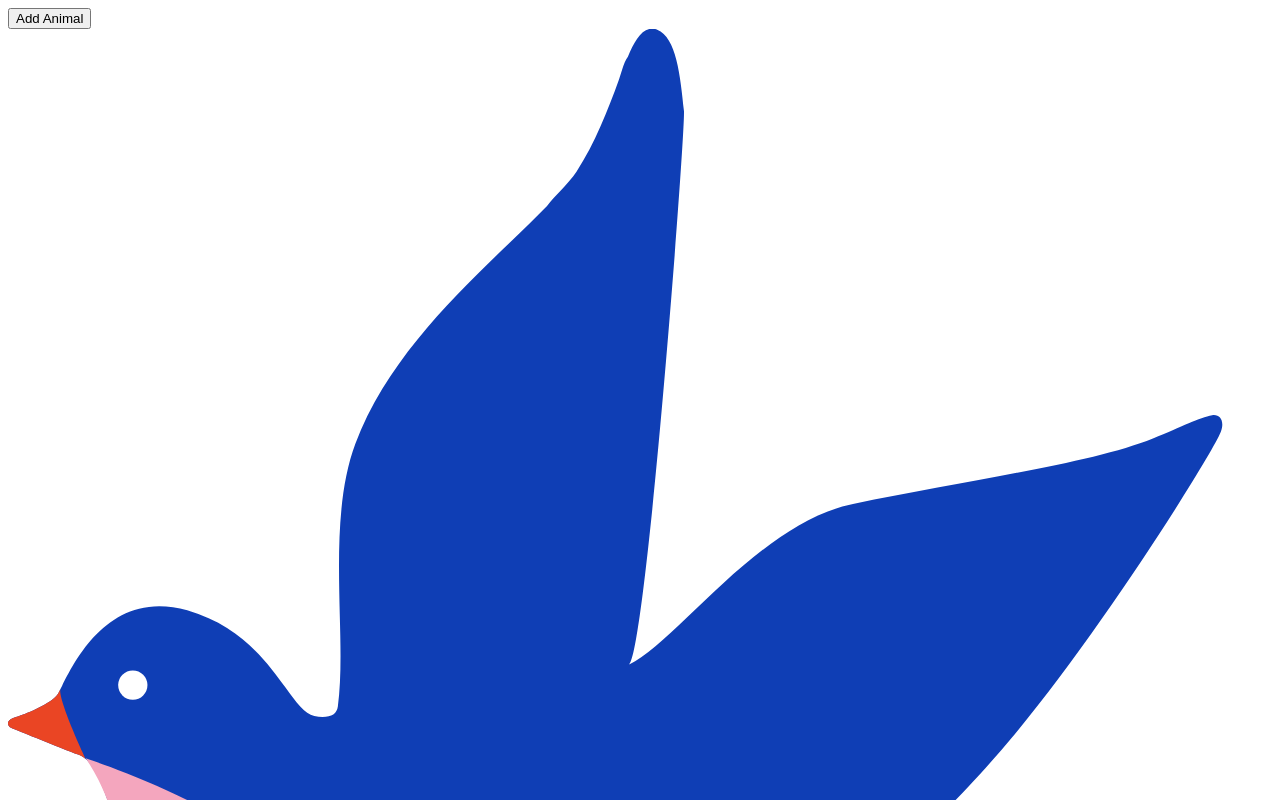
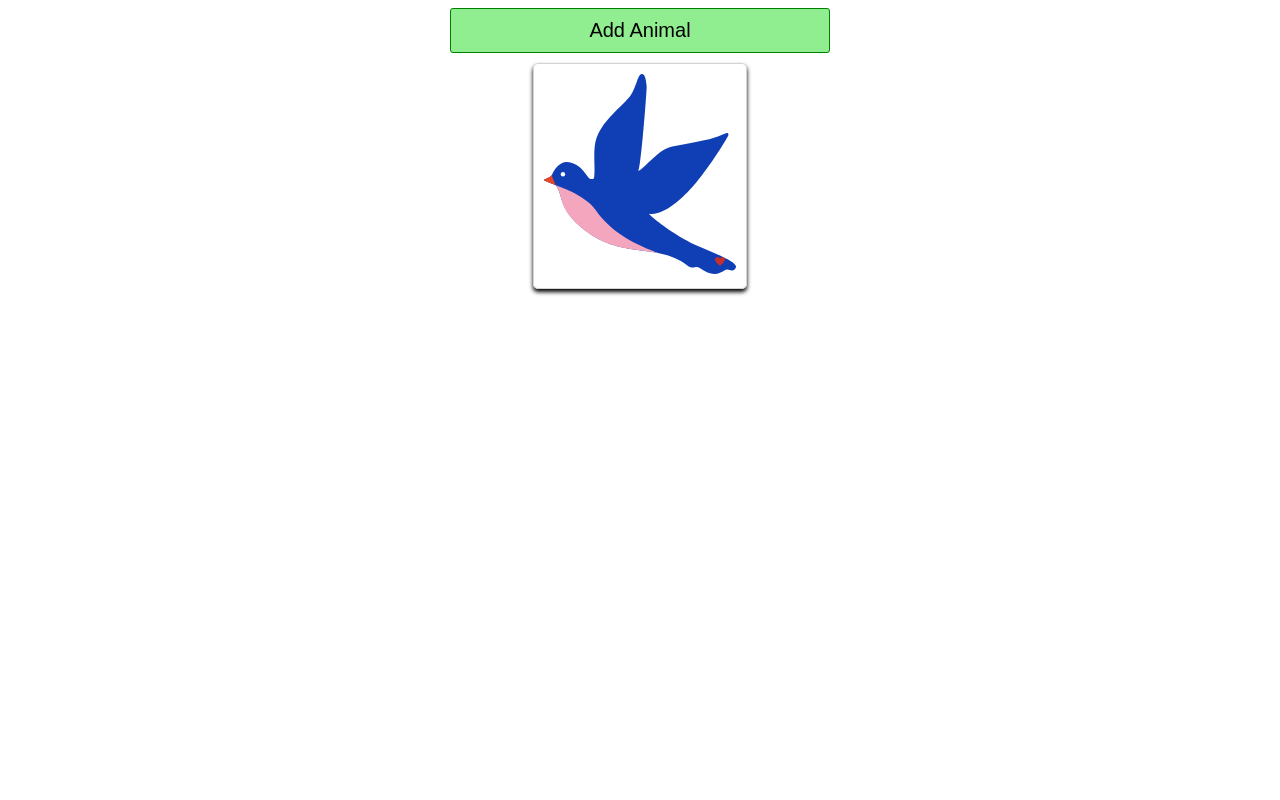
Before and after one commit to NMY0d4/train_react_with_Grider, a React (Create React App) app: page / in a window 1280 px wide. Both pictures are taken after a click on the button "Add Animal". Shown: the top 800 px of the page. Built offline with nearby package versions, Linux system fonts and the light colour scheme.

Commit message:
add style

```diff
--- /dev/null
+++ b/src/AnimalShow.css
@@ -0,0 +1,18 @@
+.animal-show {
+  position: relative;
+  border: 1px solid lightgray;
+  padding: 10px;
+  border-radius: 5px;
+  margin: 10px;
+  box-shadow: 0px 3px 4px;
+}
+
+.animal {
+  height: 200px;
+}
+
+.heart {
+  position: absolute;
+  bottom: 10%;
+  right: 10%;
+}
--- a/src/AnimalShow.js
+++ b/src/AnimalShow.js
@@ -1,3 +1,5 @@
+import './AnimalShow.css';
+import { useState } from 'react';
 import bird from './svg/bird.svg';
 import cat from './svg/cat.svg';
 import cow from './svg/cow.svg';
@@ -9,9 +11,20 @@
 const svgMap = { bird, cat, cow, dog, gator, heart, horse };
 
 function AnimalShow({ type }) {
+  const [clicks, setcliks] = useState(0);
+
+  function handleClick() {
+    setcliks(clicks + 1);
+  }
   return (
-    <div>
-      <img src={svgMap[type]} alt='' />
+    <div className='animal-show' onClick={handleClick}>
+      <img className='animal' src={svgMap[type]} alt='animal' />
+      <img
+        className='heart'
+        src={heart}
+        alt='heart'
+        style={{ width: 10 + 5 * clicks }}
+      />
     </div>
   );
 }
--- /dev/null
+++ b/src/App.css
@@ -0,0 +1,21 @@
+.app {
+  display: flex;
+  flex-direction: column;
+  align-items: center;
+}
+
+button {
+  background-color: lightgreen;
+  border: 1px solid green;
+  border-radius: 3px;
+  font-size: 20px;
+  padding: 10px;
+  width: 30%;
+}
+
+.animal-list {
+  display: flex;
+  flex-direction: row;
+  flex-wrap: wrap;
+  justify-content: center;
+}
--- a/src/App.js
+++ b/src/App.js
@@ -1,3 +1,4 @@
+import './App.css';
 import { useState } from 'react';
 import AnimalShow from './AnimalShow';
 
@@ -18,9 +19,9 @@
   ));
 
   return (
-    <div>
+    <div className='app'>
       <button onClick={handleClick}>Add Animal</button>
-      {renderedAnimals}
+      <div className='animal-list'>{renderedAnimals}</div>
     </div>
   );
 }
```
